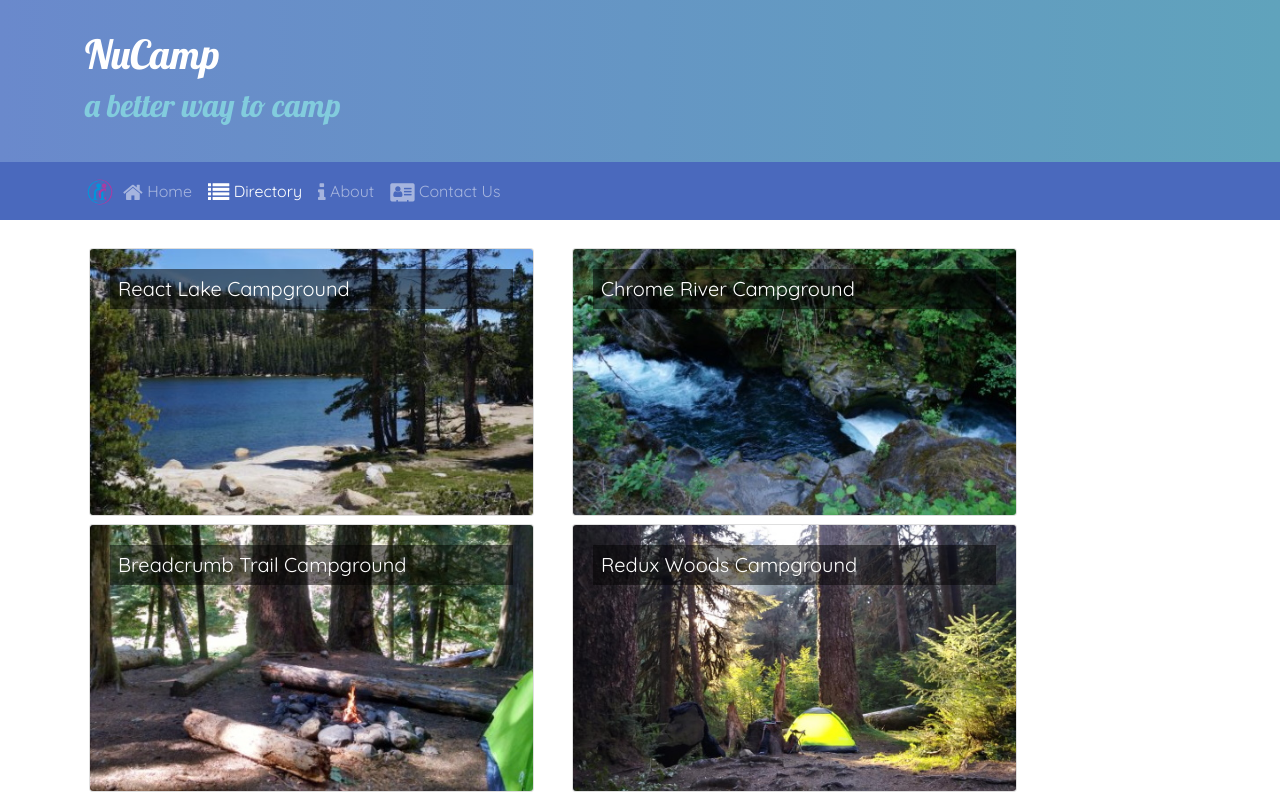
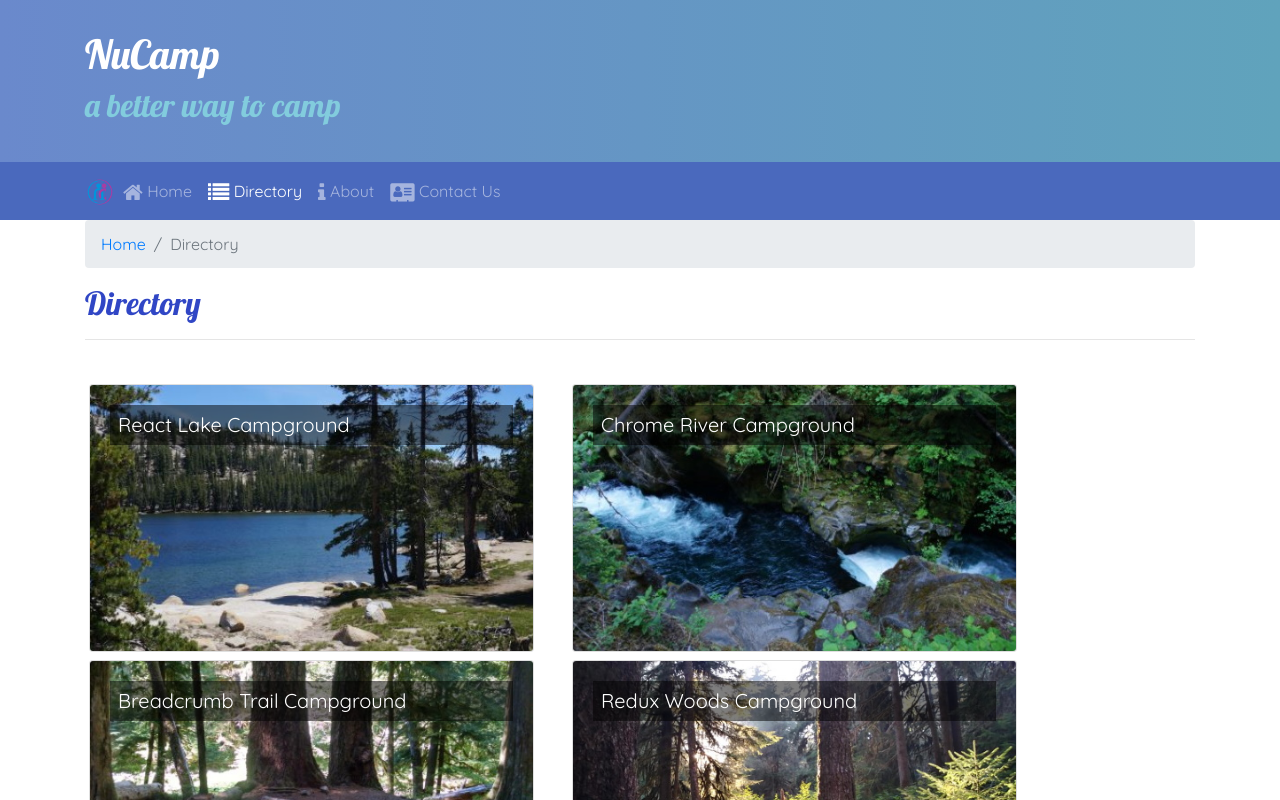
Before and after one commit to wandrew8/NuCamp-Camp-Sites, a React (Create React App) app in the folder nucampsite/: page /directory in a window 1280 px wide. Shown: the top 800 px of the page. Built offline with nearby package versions, Linux system fonts and the light colour scheme.

Commit message:
state set to app component and navbar component added

```diff
--- a/nucampsite/src/components/CampsiteInfoComponent.js
+++ b/nucampsite/src/components/CampsiteInfoComponent.js
@@ -1,6 +1,6 @@
 import React from 'react';
-import { Card, CardImg, CardImgOverlay, CardText, CardBody, CardTitle } from 'reactstrap';
-
+import { Card, CardImg, CardImgOverlay, CardText, CardBody, CardTitle, Breadcrumb, BreadcrumbItem } from 'reactstrap';
+import { Link } from 'react-router-dom';
 
 function RenderCampsite({campsite}) {
         return (
@@ -42,6 +42,20 @@
         if (props.campsite) {
             return (
                 <div className="container">
+                <div className="row">
+            <div className="col">
+                <Breadcrumb>
+                    <BreadcrumbItem>
+                        <Link to="/directory">Directory</Link>
+                    </BreadcrumbItem>
+                    <BreadcrumbItem active>
+                        {props.campsite.name}
+                    </BreadcrumbItem>
+                </Breadcrumb>
+                <h2>{props.campsite.name}</h2>
+                <hr />
+            </div>
+        </div>
                     <div className="row my-4">
                         <RenderCampsite campsite={props.campsite} />
                         <RenderComments comments={props.comments} />
--- a/nucampsite/src/components/ContactComponent.js
+++ b/nucampsite/src/components/ContactComponent.js
@@ -1,13 +1,23 @@
 import React from 'react';
+import { Breadcrumb, BreadcrumbItem} from 'reactstrap';
+import { Link } from 'react-router-dom';
 function Contact(props) {
     return (
         <div className="container">
-            <div className="row my-5">
-                <div className="col">
-                    <h2>Contact Us</h2>
-                    <hr />
-                </div>
+            <div className="row">
+            <div className="col">
+                <Breadcrumb>
+                    <BreadcrumbItem>
+                        <Link to="/home">Home</Link>
+                    </BreadcrumbItem>
+                    <BreadcrumbItem active>
+                        Contact Us
+                    </BreadcrumbItem>
+                </Breadcrumb>
+                <h2>Contact Us</h2>
+                <hr />
             </div>
+        </div>
 
             <div className="row row-content align-items-center">
                 <div className="col-sm-4">
--- a/nucampsite/src/components/Directory.js
+++ b/nucampsite/src/components/Directory.js
@@ -1,5 +1,5 @@
 import React from 'react';
-import { Card, CardImg, CardImgOverlay, CardTitle } from 'reactstrap';
+import { Card, CardImg, CardImgOverlay, CardTitle, Breadcrumb, BreadcrumbItem } from 'reactstrap';
 import { Link } from 'react-router-dom';
 
 function RenderDirectoryItem({ campsite }) {
@@ -26,6 +26,20 @@
 
     return (
         <div className="container">
+        <div className="row">
+            <div className="col">
+                <Breadcrumb>
+                    <BreadcrumbItem>
+                        <Link to="/home">Home</Link>
+                    </BreadcrumbItem>
+                    <BreadcrumbItem active>
+                        Directory
+                    </BreadcrumbItem>
+                </Breadcrumb>
+                <h2>Directory</h2>
+                <hr />
+            </div>
+        </div>
                 <div className="row my-4">
                     {directory}
                 </div>
```
